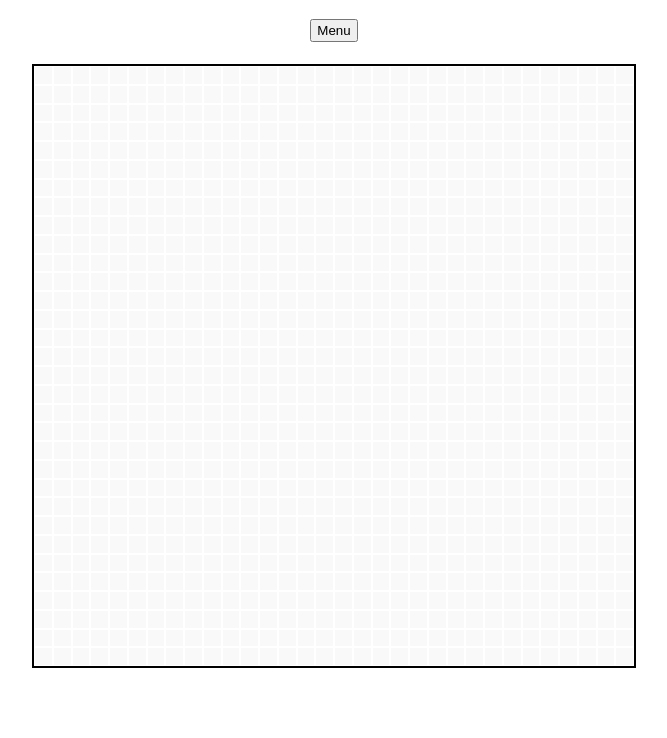
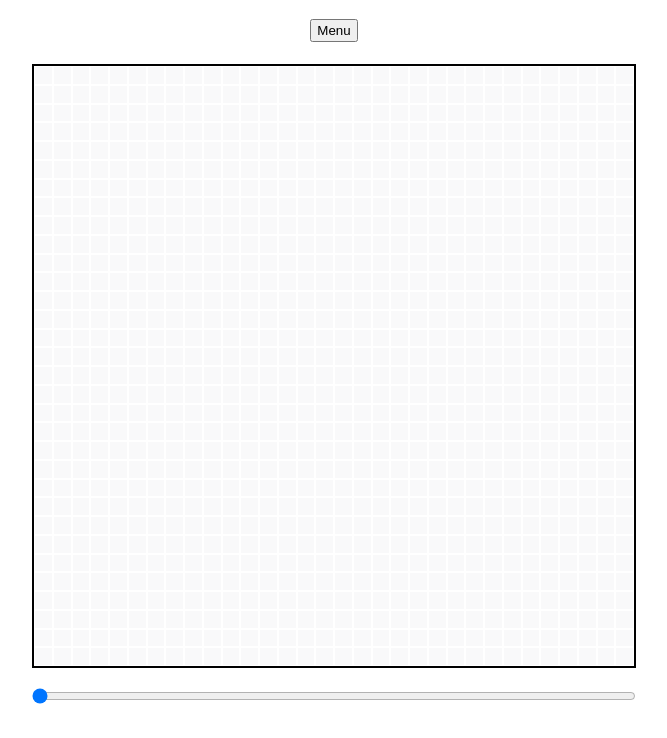
Before and after one commit to joao-oli-oliveira/etchasketch, a plain HTML site: page index.html in a window 1280 px wide. Shown: the part 71-809 px from the top of the page, without its empty margins (306-973 px from the left). Drawn offline with Linux system fonts and the light colour scheme.

Commit message:
Adds a slider to erase. Only first line

```diff
--- a/index.html
+++ b/index.html
@@ -30,7 +30,16 @@
       <button id="menu">Menu</button>
     </div>
     <div id="board"></div>
-    <div id="slider"></div>
+    <div id="slider">
+      <input
+        type="range"
+        min="0"
+        max="31"
+        value="0"
+        class="slider"
+        id="myRange"
+      />
+    </div>
 
     <script src="javascript.js"></script>
   </body>
--- a/javascript.js
+++ b/javascript.js
@@ -4,6 +4,8 @@ const resSelect = document.getElementById("resolution");
 const dialog = document.querySelector("dialog");
 const showButton = document.querySelector("dialog + button");
 const closeButton = document.querySelector("dialog button");
+const slider = document.getElementById("myRange");
+
 const cgaColours = [
   "#000000",
   "#555555",
@@ -26,6 +28,7 @@ const cgaColours = [
 let isToggling = false;
 let isErase = false;
 let isColour = false;
+let pixelArray = [];
 
 gameInit(1024);
 
@@ -47,11 +50,17 @@ window.addEventListener("keyup", function (e) {
     isColour = !isColour;
     console.log(isColour);
   }
+}); // colour toggle
+
+slider.addEventListener("input", (e) => {
+  console.log(slider.value);
+  // let array = [slider.value, slider.value+(32*i), ...]
+  // pixelArray[array]
+
+  pixelArray[slider.value].style.backgroundColor = "rgb(199, 204, 208)";
+  pixelArray[slider.value].style.opacity = "0.1";
 });
-
-// for (let i = 0; i < 16; i++) {
-//   setColour = cgaColours[i];
-// }
+// slider
 
 function setPenSettings(pixel, toggling, erasing) {
   if (!erasing && toggling & isColour) {
@@ -92,8 +101,10 @@ function gameInit(tiles) {
     pixel.addEventListener("mouseover", (e) => {
       setPenSettings(pixel, isToggling, isErase);
     });
+    pixelArray.push(pixel);
   }
 }
+console.log(pixelArray);
 
 // "Show the dialog" button opens the dialog modally
 showButton.addEventListener("click", () => {
--- a/style.css
+++ b/style.css
@@ -65,3 +65,7 @@ body {
     display: flex;
     gap: 200px
 }
+
+#myRange {
+    width: 604px;
+  }
```
